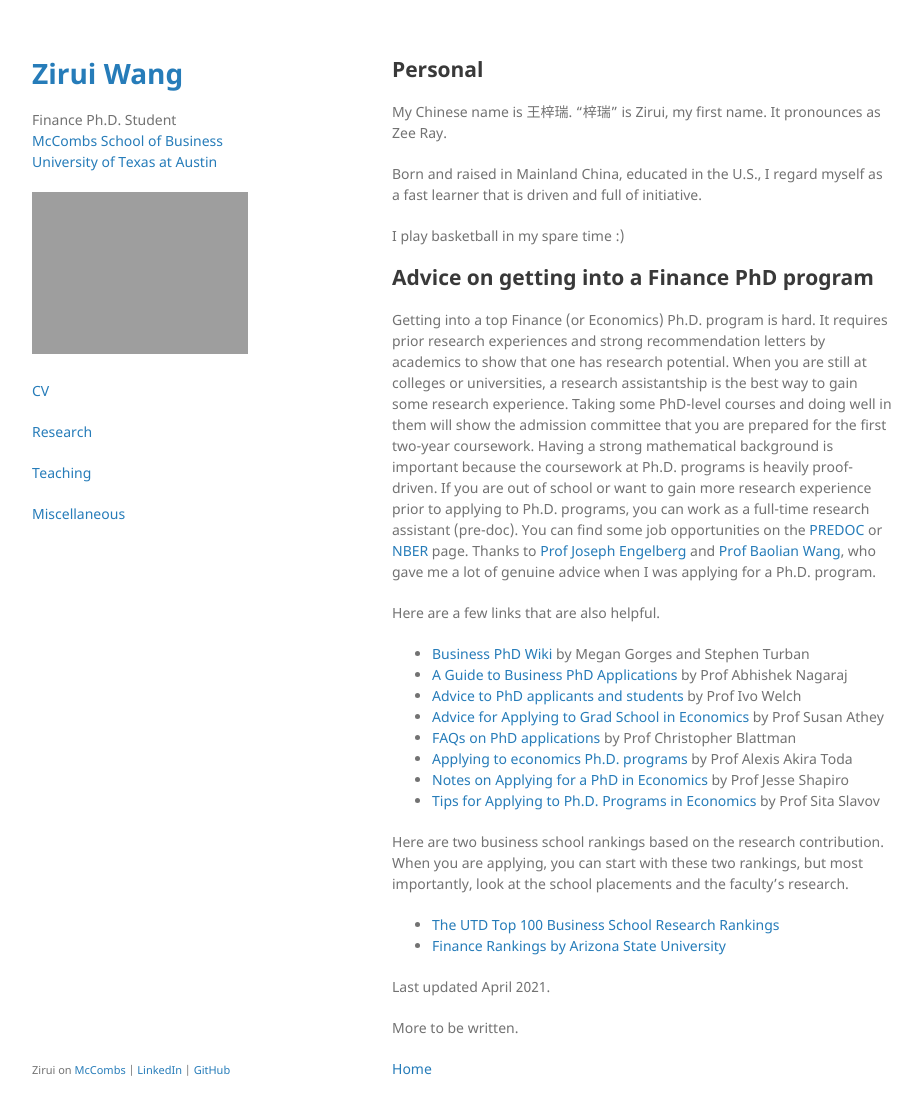
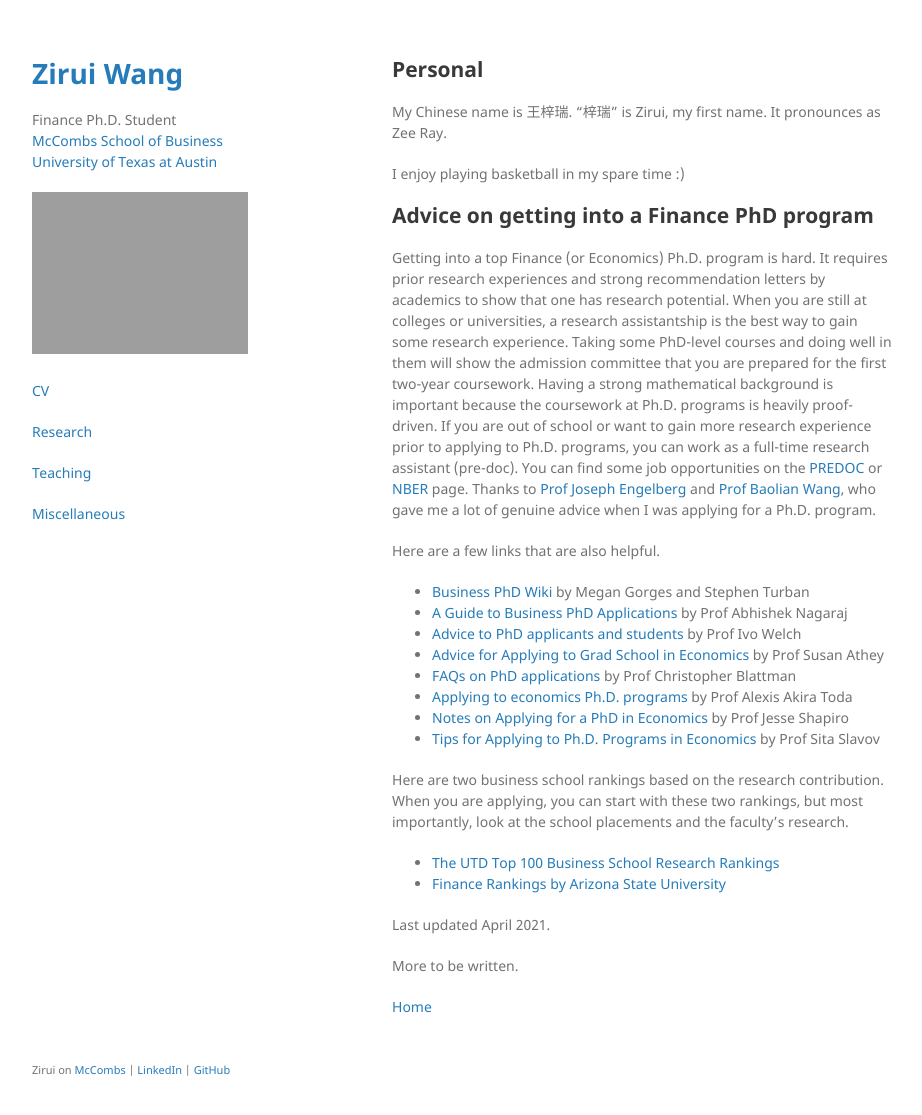
Before and after one commit to HarrisonZiruiWang/HarrisonZiruiWang.github.io, a Jekyll site: the page built from misc.md, in a window 1280 px wide and 1149 px high. Shown: the top 1115 px of the window, without its empty margins (178-1100 px from the left). Built offline with Jekyll 4.4.1, drawn with Linux system fonts in a browser that asks for light colours; our own code applies the rules of GitHub Pages for plain Markdown files.

Commit message:
Update misc.md

```diff
--- a/misc.md
+++ b/misc.md
@@ -6,9 +6,7 @@ layout: default
 
 My Chinese name is 王梓瑞. “梓瑞” is Zirui, my first name. It pronounces as Zee Ray.
 
-Born and raised in Mainland China, educated in the U.S., I regard myself as a fast learner that is driven and full of initiative.
-
-I play basketball in my spare time :)
+I enjoy playing basketball in my spare time :)
 
 ## Advice on getting into a Finance PhD program
 
```
